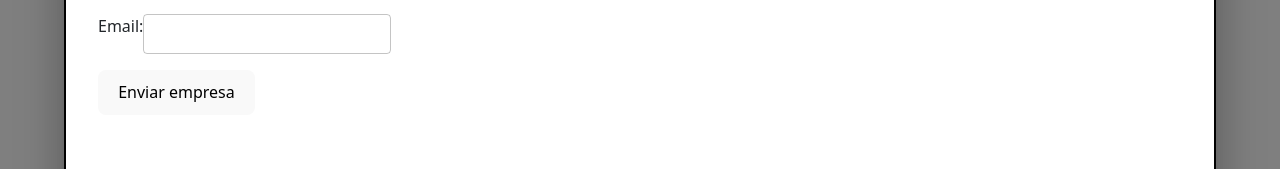
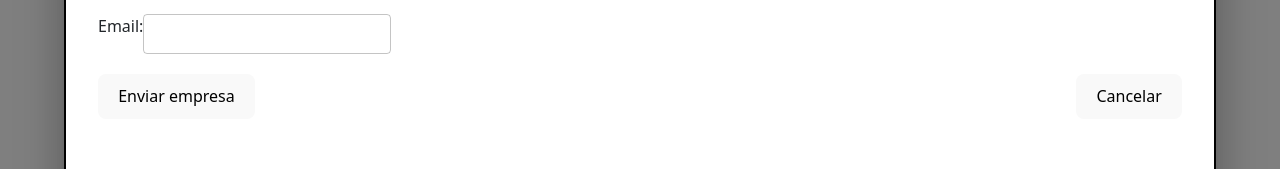
Before and after one commit to Pipopipette-utn/Tp1LaboratorioAdmin, a React (Vite) app: page /empresas in a window 1280 px wide. Both pictures are taken after a click on the button "CREAR NUEVA EMPRESA". Shown: the part 543-712 px from the top of the page. Built offline with nearby package versions, Linux system fonts and the light colour scheme; no server answers.

Commit message:
agregado boton cancelar

```diff
--- a/src/components/forms/EmpresaForm.tsx
+++ b/src/components/forms/EmpresaForm.tsx
@@ -63,6 +63,7 @@ export const EmpresaForm: FC<IPropsEmpresaForm> = ({
         if (response.ok) {
           console.log("La empresa se agregó correctamente");
           alert("Empresa creada con éxito");
+          //setActualizar((prev: boolean) => !prev);
           onClose();
         } else {
           console.error("Error al agregar la empresa:", response.statusText);
@@ -100,7 +101,8 @@ export const EmpresaForm: FC<IPropsEmpresaForm> = ({
     e.preventDefault();
     const horarioAtencion = `De ${values.horaApertura} a ${values.horaCierre}`;
     const empresaData = { ...values, horarioAtencion };
-    if (empresa.id) handleEditEmpresa(empresaData);
+    if (empresa.id)
+      handleEditEmpresa(empresaData); //ignorar ese error, está controlado
     else handleAddEmpresa(empresaData);
     resetForm();
   };
@@ -217,8 +219,9 @@ export const EmpresaForm: FC<IPropsEmpresaForm> = ({
               onChange={handleChange}
             />
           </div>
-          <div className="formEmpresaStyle">
+          <div className="buttonContainer">
             <button type="submit">Enviar empresa</button>
+            <button onClick={onClose}>Cancelar </button>
           </div>
         </form>
       </Stack>
--- a/src/components/lists/ListEmpresas.tsx
+++ b/src/components/lists/ListEmpresas.tsx
@@ -64,9 +64,6 @@ export const EmpresaList: FC<{ empresa: Empresa; setActualizar: Function }> = ({
       .then((response) => {
         if (!response.ok) {
           throw new Error("Error al actualizar el estado de la empresa");
-        } else {
-          alert("Empresa creada con éxito");
-          onclose;
         }
         setActualizar((prev: boolean) => !prev);
       })
--- a/src/index.css
+++ b/src/index.css
@@ -70,3 +70,9 @@ button:focus-visible {
 .formEmpresaStyle{
   margin-bottom: 16px;
 }
+
+.buttonContainer {
+  display: flex;
+  justify-content: space-between;
+  margin-top: 20px;
+}
```
